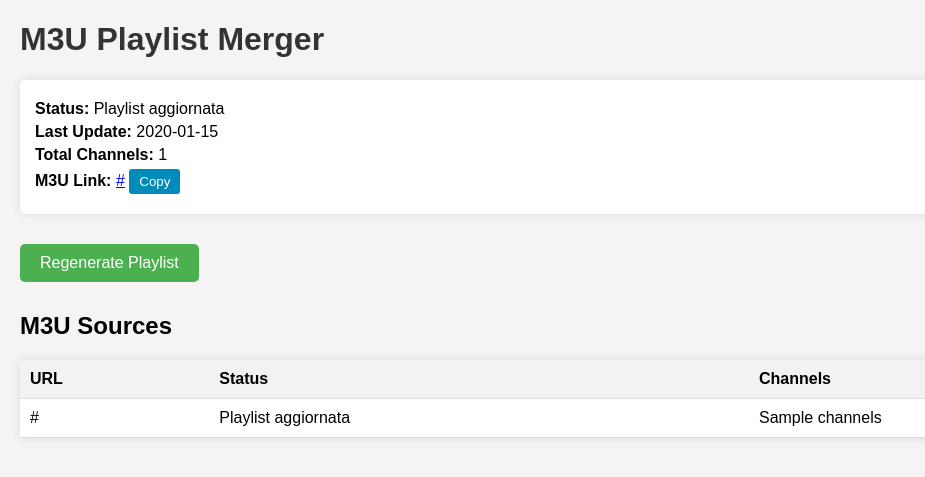
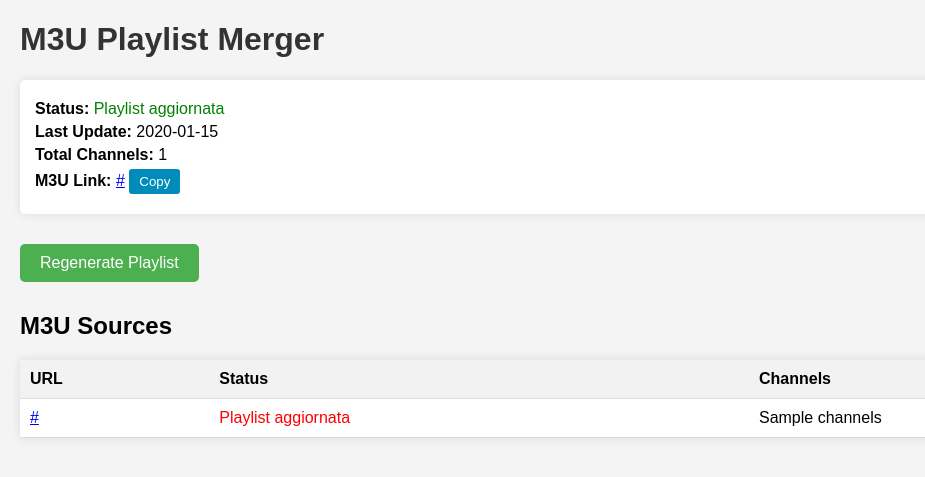
Before and after one commit to MarioVio1/Ptv, a Flask app: template templates/index.html in a window 1280 px wide. Shown: the top 477 px of the page, without its empty margins (0-925 px from the left). Run offline with Flask 3, Linux system fonts and the light colour scheme; the template is opened without the code that fills it: most values are stand-ins (such as "Sample title", 1, 10 or a date in 2020).

Commit message:
Update index.html

```diff
--- a/templates/index.html
+++ b/templates/index.html
@@ -61,12 +61,18 @@
         .copy-button:hover {
             background-color: #006d93;
         }
+        .error {
+            color: red;
+        }
+        .success {
+            color: green;
+        }
     </style>
 </head>
 <body>
     <h1>M3U Playlist Merger</h1>
     <div class="status-box">
-        <p><strong>Status:</strong> {{ status }}</p>
+        <p><strong>Status:</strong> <span class="{{ 'success' if status == 'Playlist aggiornata' else 'error' }}">{{ status }}</span></p>
         <p><strong>Last Update:</strong> {{ last_update or 'Never' }}</p>
         <p><strong>Total Channels:</strong> {{ total_channels }}</p>
         <p><strong>M3U Link:</strong> <a href="{{ m3u_link }}">{{ m3u_link }}</a>
@@ -82,8 +88,8 @@
         </tr>
         {% for url, status, channels in m3u_status %}
         <tr>
-            <td>{{ url }}</td>
-            <td>{{ status }}</td>
+            <td><a href="{{ url }}" target="_blank">{{ url }}</a></td>
+            <td class="{{ 'success' if status == 'Funzionante' else 'error' }}">{{ status }}</td>
             <td>{{ channels }}</td>
         </tr>
         {% endfor %}
```
